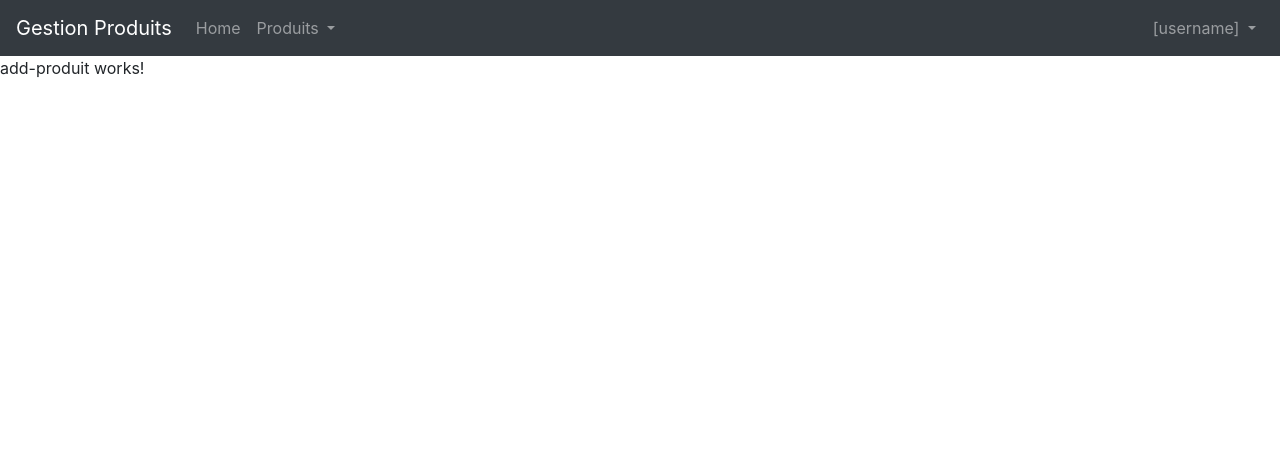
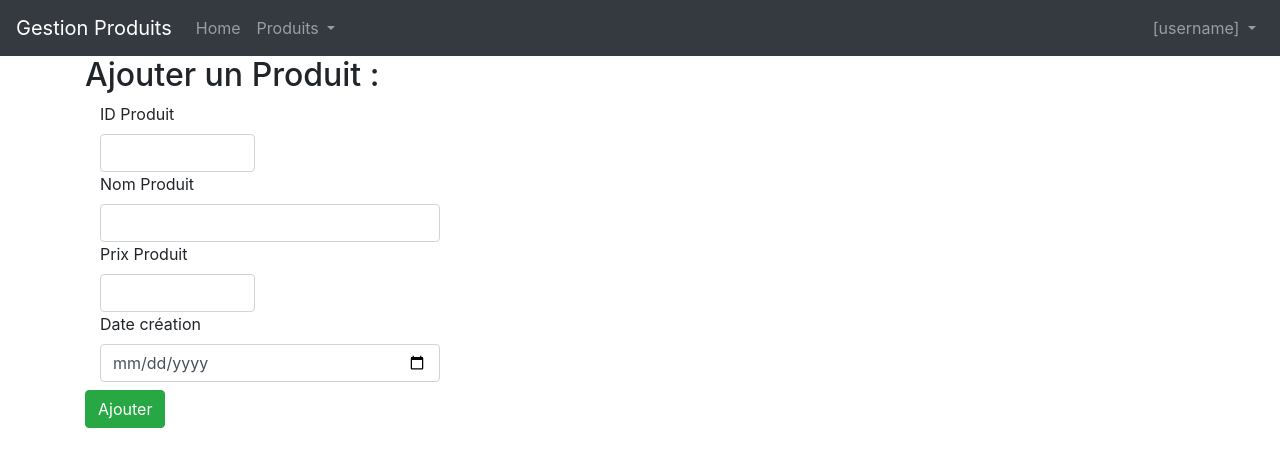
Before and after one commit to Kheuzayni/ManageProductFrontEnd, an Angular app: page /addproduits in a window 1280 px wide. Shown: the top 466 px of the page. Built offline with nearby package versions, Linux system fonts and the light colour scheme.

Commit message:
Form add product

```diff
--- a/src/app/add-produit/add-produit.component.html
+++ b/src/app/add-produit/add-produit.component.html
@@ -1 +1,24 @@
-<p>add-produit works!</p>
+<div class="container">
+    <div>
+        <h2>Ajouter un Produit :</h2>
+    </div>
+    <form >
+        <div class="col-sm-2 col-md-2 col-lg-2">
+            <label >ID Produit</label>
+            <input type="text" [(ngModel)]="newProduit.idProduit" name="idProduit" class="form-control">
+        </div>
+        <div class="col-sm-4 col-md-4 col-lg-4" >
+            <label >Nom Produit</label>
+            <input type="text"[(ngModel)]= "newProduit.nomProduit" name="nomProduit" class="form-control">
+        </div> <div class="col-sm-2 col-md-2 col-lg-2">
+            <label >Prix Produit</label>
+            <input type="number" [(ngModel)]= "newProduit.prixProduit" name="prixProduit" class="form-control">
+        </div>
+        <div class="col-sm-4 col-md-4 col-lg-4">
+            <label >Date création</label>
+            <input type="date" [(ngModel)]= "newProduit.dateCreation" name="dateCreation" class="form-control">
+        </div>
+        <div class="mt-2"> <button type="submit" (click)="addProduit()"class="btn btn-success">Ajouter</button>
+        </div>
+    </form>
+</div>
--- a/src/app/add-produit/add-produit.component.ts
+++ b/src/app/add-produit/add-produit.component.ts
@@ -1,10 +1,21 @@
-import { Component } from '@angular/core';
+import { Component, OnInit } from '@angular/core';
+import { Produit } from '../model/produit.model';
 
 @Component({
   selector: 'app-add-produit',
   templateUrl: './add-produit.component.html',
   styleUrls: ['./add-produit.component.css']
 })
-export class AddProduitComponent {
+export class AddProduitComponent implements OnInit{
+
+  constructor(){}
+
+  newProduit = new Produit();
+
+  addProduit(){ console.log(this.newProduit); }
+
+  ngOnInit(): void {
+
+  }
 
 }
--- a/src/app/app.module.ts
+++ b/src/app/app.module.ts
@@ -5,6 +5,7 @@
 import { AppComponent } from './app.component';
 import { ProduitsComponent } from './produits/produits.component';
 import { AddProduitComponent } from './add-produit/add-produit.component';
+import { FormsModule } from '@angular/forms';
 
 @NgModule({
   declarations: [
@@ -14,7 +15,8 @@
   ],
   imports: [
     BrowserModule,
-    AppRoutingModule
+    AppRoutingModule,
+    FormsModule
   ],
   providers: [],
   bootstrap: [AppComponent]
--- a/src/app/produits/produits.component.html
+++ b/src/app/produits/produits.component.html
@@ -18,3 +18,4 @@
         </div>
     </div>
 </div>
+<router-outlet></router-outlet>
```
